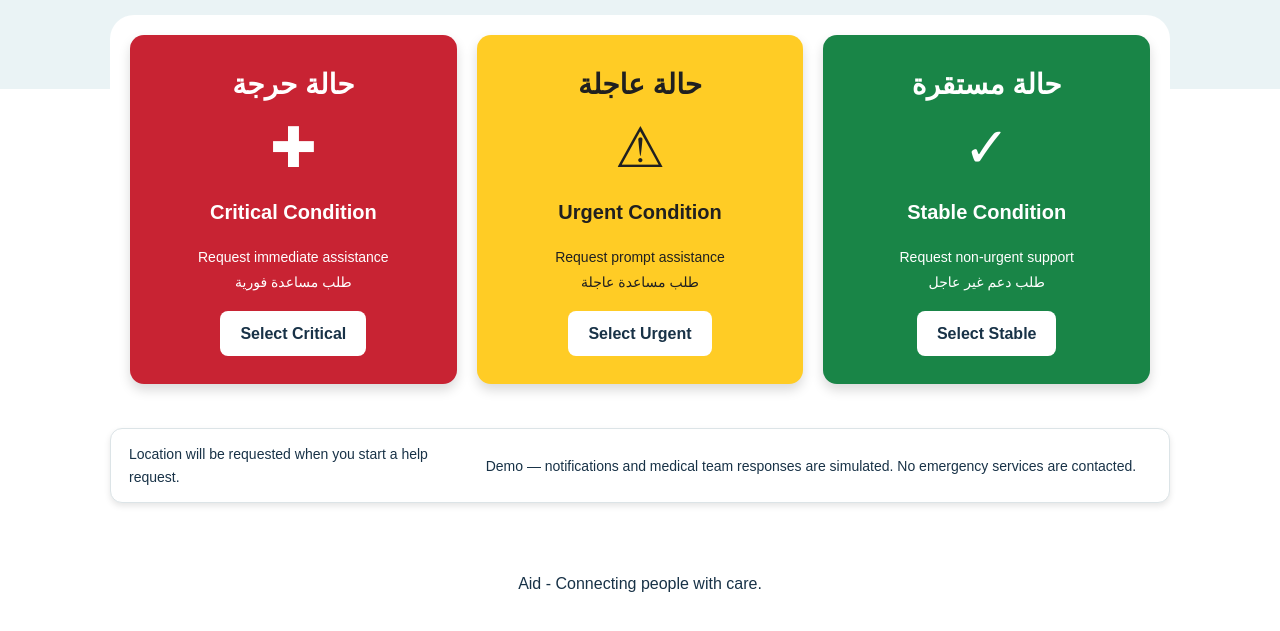
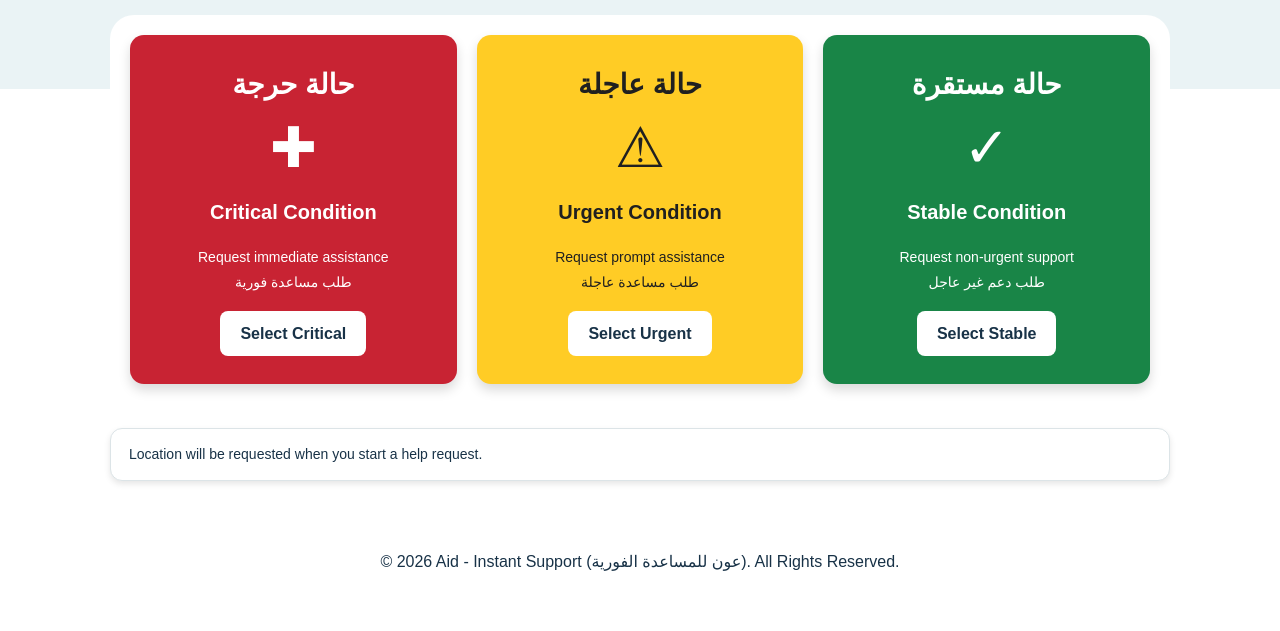
Before and after one commit to Its1Hadi/Aid-Web, a plain HTML site: page index.html in a window 1280 px wide. Shown: the part 231-862 px from the top of the page. After the commit the page ends 841 px from the top, so only its background shows below. Drawn offline with Linux system fonts and the light colour scheme.

Commit message:
Home page - v1.3

```diff
--- a/index.html
+++ b/index.html
@@ -65,17 +65,12 @@
                 <p class="Location">
                     Location will be requested when you start a help request.
                 </p>
-
-            <p>
-                Demo — notifications and medical team responses are simulated.
-                No emergency services are contacted.
-            </p>
             </div>
         </main>
 
         <!-- Closing website info-->
         <footer>
-        <p>Aid - Connecting people with care.</p>
+            <p>&copy; 2026 Aid - Instant Support (<span lang="ar">عون للمساعدة الفورية</span>). All Rights Reserved.</p>
         </footer>
 </body>
 </html>
```
Lines whose indentation alone changed are shown as unchanged.
